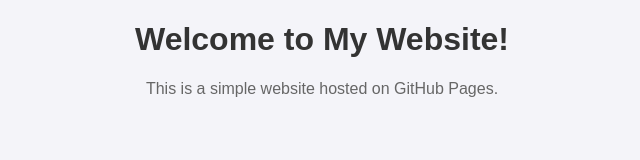
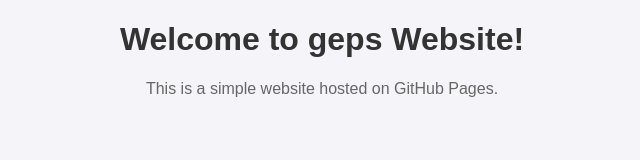
Before and after one commit to suryandika/geps2.github.io, a plain HTML site: page index.html in a window 1280 px wide. Shown: the whole page, without its empty margins (318-958 px from the left). Drawn offline with Linux system fonts and the light colour scheme.

Commit message:
Update index.html

```diff
--- a/index.html
+++ b/index.html
@@ -21,7 +21,7 @@
     </style>
 </head>
 <body>
-    <h1>Welcome to My Website!</h1>
+    <h1>Welcome to geps Website!</h1>
     <p>This is a simple website hosted on GitHub Pages.</p>
 </body>
 </html>
```
